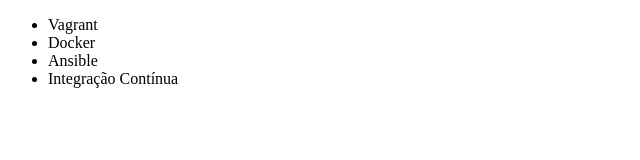
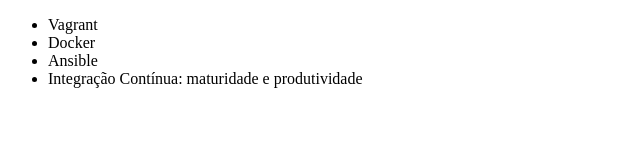
Before and after one commit to Carriel-JT/alura-git, a plain HTML site: page index.html in a window 1280 px wide. Shown: the whole page, without its empty margins (0-640 px from the left). Drawn offline with Linux system fonts and the light colour scheme.

Commit message:
renomeando curso

```diff
--- a/index.html
+++ b/index.html
@@ -9,7 +9,7 @@
         <li>Vagrant</li>
         <li>Docker</li>
         <li>Ansible</li>
-        <li>Integração Contínua</li>
+        <li>Integração Contínua: maturidade e produtividade</li>
     </ul>
 </body>
 </html>
```
